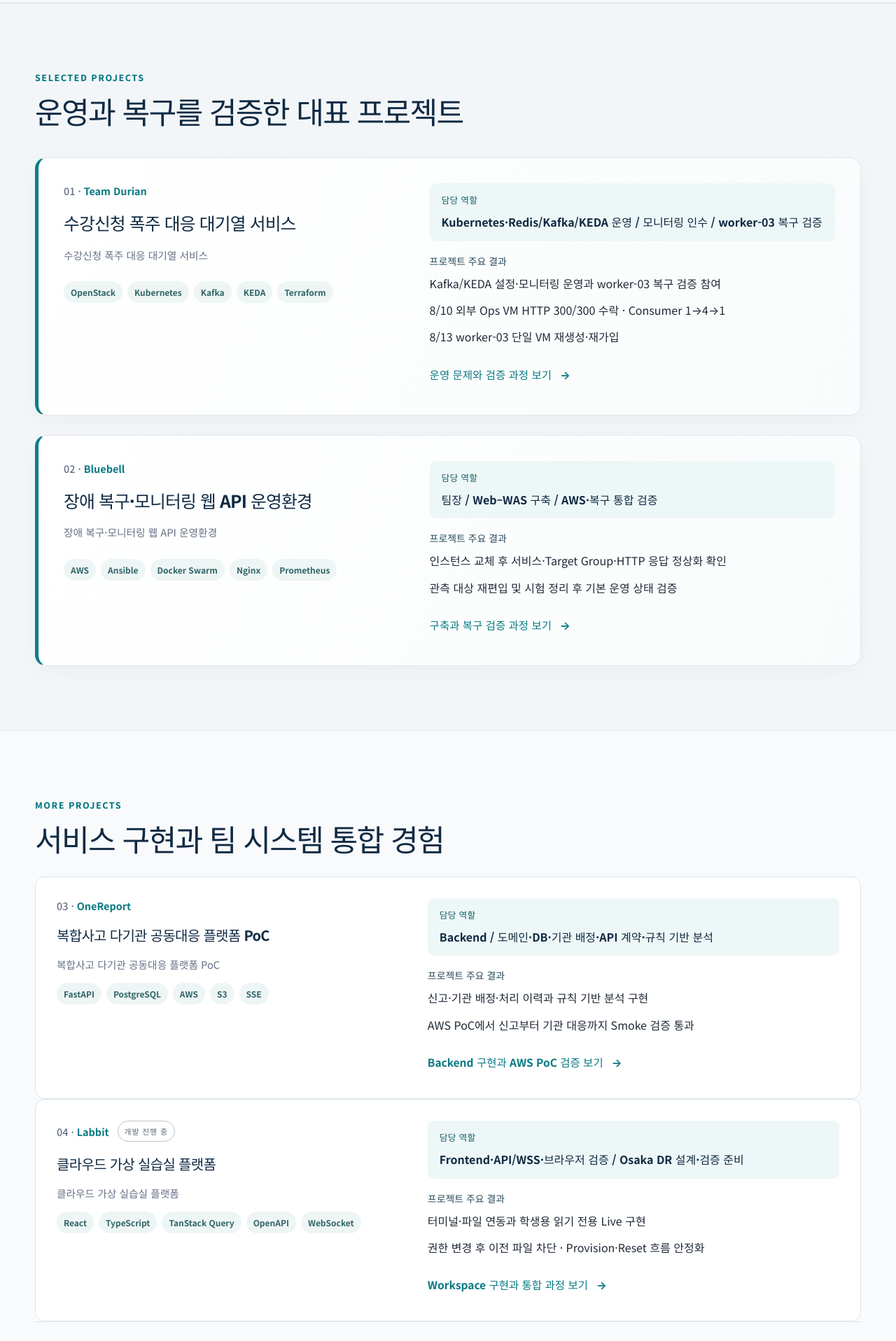
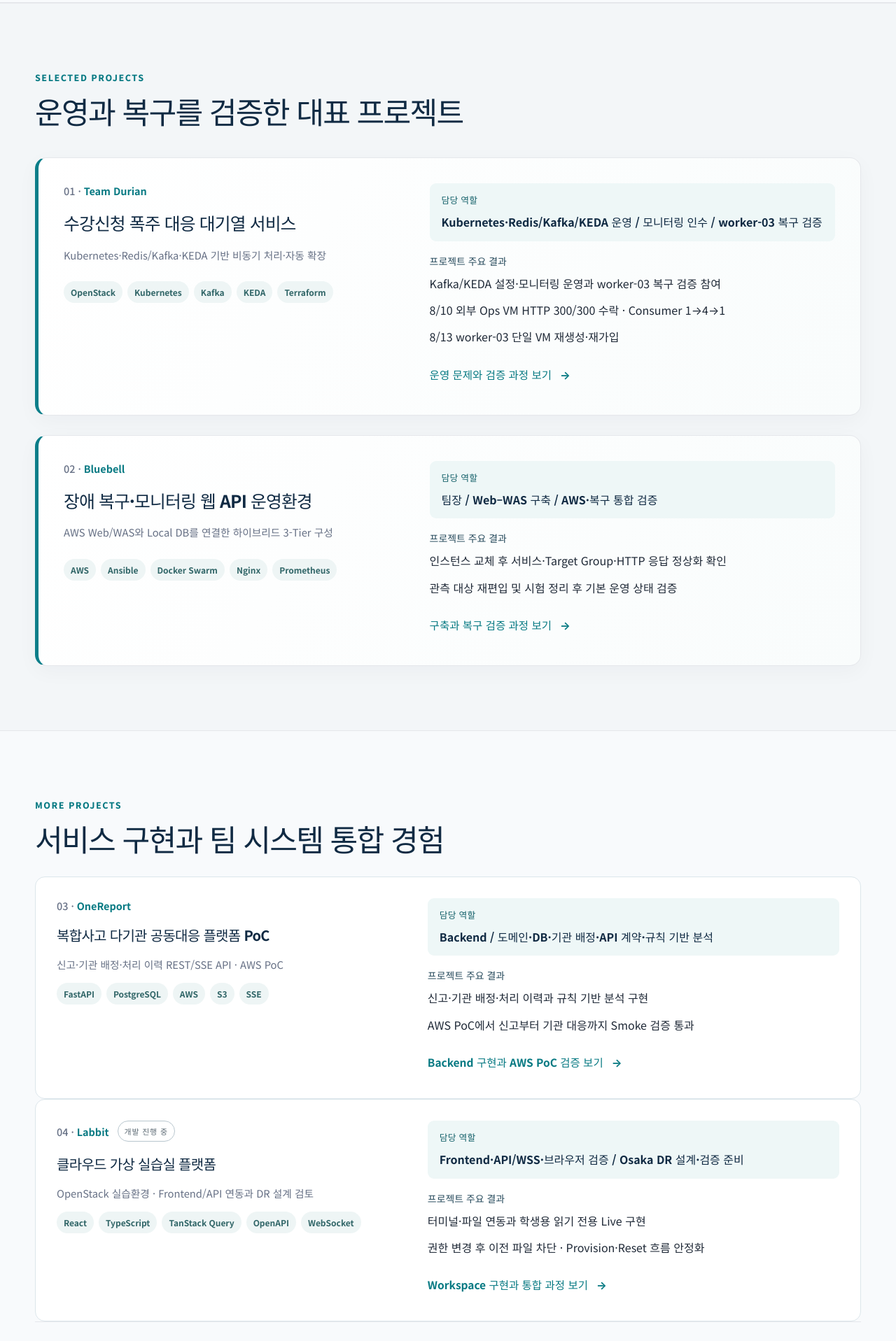
Before and after one commit to wkfkeha784-pixel/cloud-infra-portfolio, a React (Vite) app: page / in a window 1280 px wide. Shown: the part 545-2462 px from the top of the page at 70% size. Built offline with nearby package versions, Linux system fonts and the light colour scheme.

Commit message:
refactor(portfolio): keep service-first headlines without repeating subtitles

```diff
--- a/src/data/projects.ts
+++ b/src/data/projects.ts
@@ -69,7 +69,7 @@ export const projects: Project[] = [
       team: '최종 3명',
       role: '팀원 · Kafka/KEDA·모니터링·복구 검증',
     },
-    subtitle: '수강신청 폭주 대응 대기열 서비스',
+    subtitle: 'Kubernetes·Redis/Kafka·KEDA 기반 비동기 처리·자동 확장',
     problem: '갑작스러운 수강신청 요청이 애플리케이션과 DB로 한꺼번에 전달되는 상황',
     role: 'Kubernetes·Redis/Kafka/KEDA 운영 / 모니터링 인수·재구성 / Terraform 복구 검증',
     summary:
@@ -198,7 +198,7 @@ export const projects: Project[] = [
       timeline: '교육 프로젝트 2026.06.11-07.14',
       team: '최종 5명',
     },
-    subtitle: '장애 복구·모니터링 웹 API 운영환경',
+    subtitle: 'AWS Web/WAS와 Local DB를 연결한 하이브리드 3-Tier 구성',
     problem: '수작업 복구와 서버 재구성 시 설정 편차, 복구 완료 판단 기준 부족',
     role: '팀장 / Web–WAS 구축 / AWS·복구 통합 검증',
     summary:
@@ -324,7 +324,7 @@ export const projects: Project[] = [
       team: '역할표 8명 · Backend 공동 2명',
       role: 'Backend 공동 / 도메인·DB·기관 배정·API 계약·규칙 기반 분석',
     },
-    subtitle: '복합사고 다기관 공동대응 플랫폼 PoC',
+    subtitle: '신고·기관 배정·처리 이력 REST/SSE API · AWS PoC',
     problem: '기관별 배정·상태·이력이 분리되면 전체 대응 상황을 파악하기 어려운 문제',
     role: 'Backend / 도메인·DB·기관 배정·API 계약·규칙 기반 분석',
     summary:
@@ -425,7 +425,7 @@ export const projects: Project[] = [
       team: '9/17 착수안 팀 구성표 8명(개발 4 / 운영 4)',
     },
     status: '개발 진행 중',
-    subtitle: '클라우드 가상 실습실 플랫폼',
+    subtitle: 'OpenStack 실습환경 · Frontend/API 연동과 DR 설계 검토',
     problem: '여러 VM을 사용하는 실습환경의 상태·권한·오류를 브라우저 화면에서 안전하게 표현해야 하는 문제',
     role: 'Frontend·API/WSS 연동·브라우저 검증 / Osaka DR 사전설계·검증 준비',
     summary:
```
